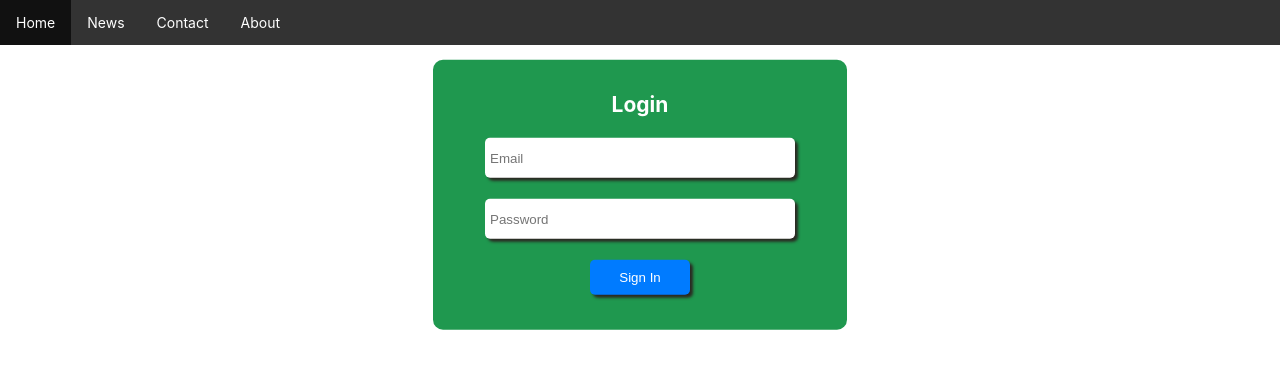
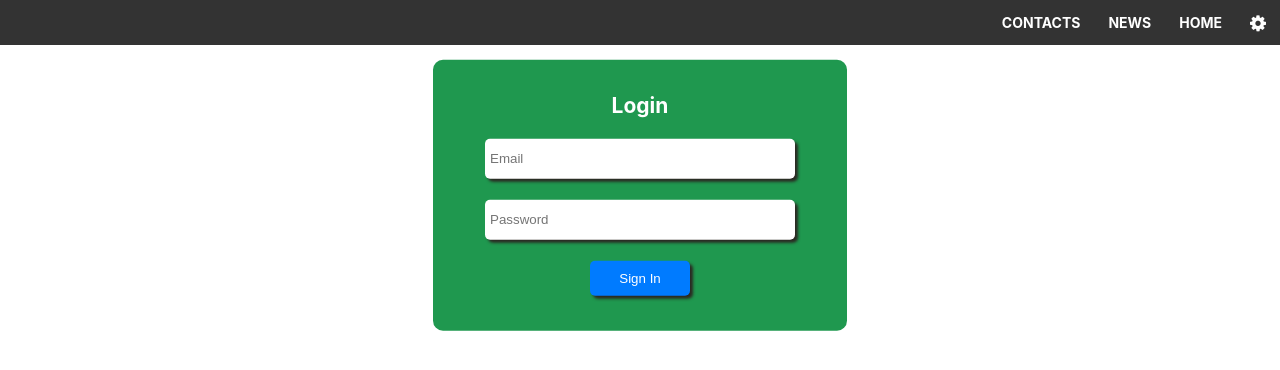
Before and after one commit to wisteriaTTN/react-app, a React (Create React App) app: page / in a window 1280 px wide. Shown: the top 370 px of the page. Built offline with nearby package versions, Linux system fonts and the light colour scheme.

Commit message:
Navigation dropdown

```diff
--- a/src/App.js
+++ b/src/App.js
@@ -11,10 +11,21 @@ function App() {
       <div className="App">
         <nav>
           <ul>
-            <li><a href="#home">Home</a></li>
-            <li><a href="#news">News</a></li>
-            <li><a href="#contact">Contact</a></li>
-            <li><a href="#about">About</a></li>
+            <li>
+              <div className="nav-dropdown">
+                <span>
+                  <i className="fa fa-cog fa-lg"></i>
+                </span>
+                <div className="nav-dropdown-content">
+                  <a href="#link1">Link 1</a>
+                  <a href="#link2">Link 2</a>
+                  <a href="#link3">Link 3</a>
+                </div>
+              </div>
+            </li>
+            <li><a href="#home">HOME</a></li>
+            <li><a href="#news">NEWS</a></li>
+            <li><a href="#contact">CONTACTS</a></li>
           </ul>
         </nav>
         <Route exact path="/" component={ Login }></Route>
--- a/src/App.scss
+++ b/src/App.scss
@@ -1,7 +1,9 @@
 $white : #ffffff;
 $danger: #dc3545;
+$green-50: #27ae60;
 $green-100: #1f984f;
 $green-200: #23522f;
+$dark-100: #333;
 $blue : #007bff;
 .App {
     text-align: center;
@@ -55,26 +57,61 @@ nav {
         margin: 0;
         padding: 0;
         overflow: hidden;
-        background-color: #333;
+        background-color: $dark-100;
 
         li {
-            float: left;
-
-            a {
+            float: right;
+            transition-duration: 0.5s;
+            &:hover,
+            &:focus-within {
+              background: $green-50;
+              cursor: pointer;
+            }
+            a, .nav-dropdown {
                 display: block;
                 color: $white;
                 text-align: center;
-                padding: 14px 16px;
+                font-weight: bold;
+                padding: 1em;
                 text-decoration: none;
 
                 &:hover {
-                    background-color: #111;
+                    background-color: darken($green-50, 10%);
+                    //border-bottom: 2px solid $white;
                 }
             }
         }
     }
 }
 
+.nav-dropdown {
+  float: left;
+  overflow: hidden;
+  &:hover .nav-dropdown-content {
+    display: block;
+    transition-duration: 0.5s;
+
+  }
+  &-content{
+    display: none;
+    right: 0;
+    top: 47px;
+    position: absolute;
+    background-color: darken($green-50, 10%);
+    min-width: 160px;
+    box-shadow: 0px 8px 16px 0px rgba(0,0,0,0.2)rgba(0,0,0,0.2);
+    z-index: 1;
+
+    a {
+      border-bottom: 1px solid rgba(255,255,255,0.3);
+      font-weight: 400;
+      &:hover{
+        background-color: $green-50;
+        font-weight: bold;
+      }
+    }
+  }
+}
 @import '../src/Component/login/login';
 @import '../src/Component/home/home';
 @import '../src/Component/article/article';
```
